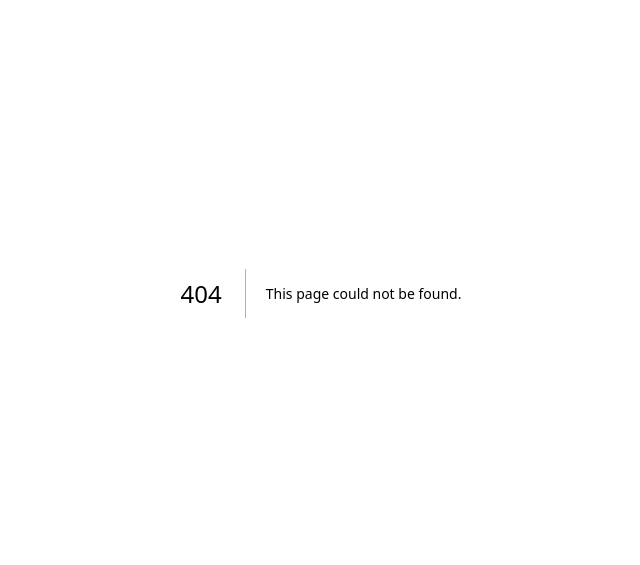
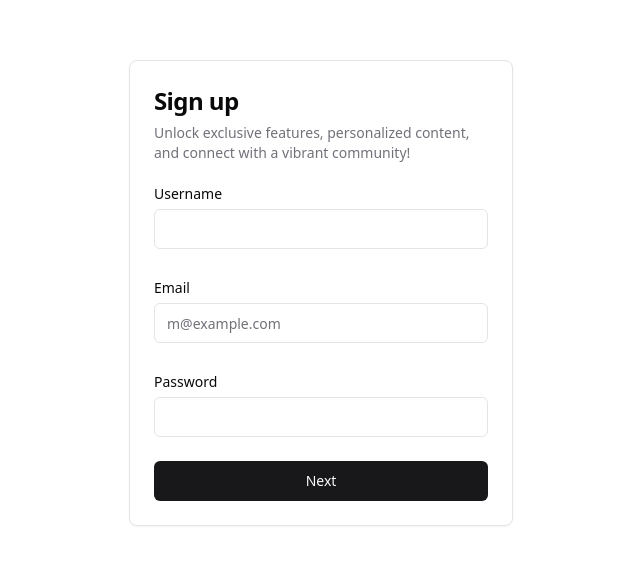
Before and after one commit to AlisaUrsu/BuzzByte-FE, a Next.js app: page /auth/signup in a window 1280 px wide. Before the commit this address had no page. Shown: the part 107-672 px from the top of the page, without its empty margins (319-959 px from the left). Built offline with nearby package versions, Linux system fonts and the light colour scheme.

Commit message:
added sign up and tag selection

```diff
--- /dev/null
+++ b/src/app/auth/signup/page.tsx
@@ -0,0 +1,56 @@
+"use client"
+
+import CategoryPickPage from "@/components/login/category-pick";
+import SignUpForm from "@/components/login/signup-form";
+import { useState } from "react"
+import { useRouter } from "next/navigation";
+
+
+type User = {
+    username: string;
+    email: string;
+    password: string;
+    categories: string[];
+}
+
+// two pages, one for username email password, one for tag selection
+//todo: make it so it lasts a refresh
+export default function SignUpPage() {
+    const [page, setPage] = useState<number>(1);
+    const [user, setUser] = useState<User>({ username: "", password: "", email: "", categories: [] });
+
+    const router = useRouter();
+
+    const onNext = (username: string, email: string, password: string) => {
+        setPage(2);
+        setUser({
+            ...user,
+            username,
+            email,
+            password,
+        });
+
+    }
+
+    const onSubmit = (categories: string[]) => {
+        setUser({
+            ...user,
+            categories
+        })
+
+        console.log("USER:", user)
+        // post to backend and store in local storage the tokens + username
+        localStorage.setItem("username", user.username)
+        router.push("/")
+    }
+
+    return (
+        <>
+
+            <div className="w-full h-screen flex items-center justify-center px-4">
+                {page === 1 ? <SignUpForm onNext={onNext} /> : <div className="w-[60%]"><CategoryPickPage onSubmit={onSubmit} /></div>}
+            </div>
+
+        </>
+    );
+}
--- /dev/null
+++ b/src/components/login/category-pick.tsx
@@ -0,0 +1,72 @@
+import { useState } from "react";
+import { Button } from "@/components/ui/button"
+
+type ButtonProps = {
+    label: string;
+    selected: boolean;
+    onClick: () => void;
+};
+
+const CategoryPickButton = ({ label, selected, onClick }: ButtonProps) => {
+    return (
+        <button
+            onClick={onClick}
+            className={`px-4 py-2 m-1 rounded-full ${selected ? "bg-blue-500 text-white" : "bg-gray-200 text-gray-800"
+                }`}
+        >
+            {label}
+        </button>
+    );
+};
+
+type CategoryPickPageProps = {
+    onSubmit: (categories: string[]) => void
+}
+
+const CategoryPickPage = ({ onSubmit }: CategoryPickPageProps) => {
+    const [selectedCategories, setSelectedCategories] = useState<string[]>([]);
+
+    //hardcoded categories
+
+    const categories = ["Category 1", "Category 2", "Category 3", "Category 4", "Category 5"];
+
+    const toggleCategory = (category: string) => {
+        setSelectedCategories((prev) =>
+            prev.includes(category) ? prev.filter((c) => c !== category) : [...prev, category]
+        );
+    };
+
+    return (
+        <div className="border rounded-lg shadow-md p-4">
+
+            <h2 className="text-lg font-semibold">Selected Categories</h2>
+            <div className="flex flex-wrap mb-2 h-10">
+                {selectedCategories.map((category) => (
+                    <span key={category} className="bg-blue-500 text-white px-3 py-1 rounded-full m-1">
+                        {category}
+                    </span>
+                ))}
+            </div>
+
+            <hr className="m-3"></hr>
+            <h2 className="text-lg font-semibold">Select More</h2>
+            <div className="overflow-auto max-h-40">
+                {categories.map((category) => (
+                    <CategoryPickButton
+                        key={category}
+                        label={category}
+                        selected={selectedCategories.includes(category)}
+                        onClick={() => toggleCategory(category)}
+                    />
+                ))}
+            </div>
+
+            <div className="m-5 flex justify-end">
+                <Button type="submit" disabled={selectedCategories.length < 3} onClick={() => onSubmit(selectedCategories)}>Submit</Button>
+            </div>
+
+        </div>
+    );
+};
+
+export default CategoryPickPage;
--- /dev/null
+++ b/src/components/login/signup-form.tsx
@@ -0,0 +1,124 @@
+"use client"
+
+import { Button } from "@/components/ui/button"
+import {
+    Card,
+    CardContent,
+    CardDescription,
+    CardFooter,
+    CardHeader,
+    CardTitle,
+} from "@/components/ui/card"
+import { Input } from "@/components/ui/input"
+import { Label } from "@/components/ui/label"
+
+import { useForm } from 'react-hook-form'
+import { z } from 'zod'
+import { zodResolver } from "@hookform/resolvers/zod";
+import { Alert } from "../ui/alert"
+
+
+export const description =
+    "A simple login form with email and password. The submit button says 'Log in'."
+
+export const iframeHeight = "600px"
+
+export const containerClassName =
+    "w-full h-screen flex items-center justify-center px-4"
+
+
+type SignUpFormData = z.infer<typeof signUpSchema>;
+
+
+
+
+const signUpSchema = z.object({
+    username: z.string(),
+    email: z.string().email("Invalid email format"),
+    password: z.string().min(6, "Password must be at least 6 characters").max(200, "Password must be at most 200 characters")
+});
+
+type SignUpFormProps = {
+    onNext: (username: string, email: string, password: string) => void;
+}
+
+export default function SignUpForm({ onNext }: SignUpFormProps) {
+    const {
+        register,
+        handleSubmit,
+        setError,
+        clearErrors,
+        formState: { errors, isSubmitting },
+    } = useForm<SignUpFormData>({
+        resolver: zodResolver(signUpSchema),
+        defaultValues: {
+            username: '',
+            email: '',
+            password: '',
+        },
+    });
+
+
+
+    const onSubmit = async (values: SignUpFormData) => {
+        //pass the data to the page
+        onNext(values.username, values.email, values.password);
+    };
+
+
+
+    return (
+        <Card className="w-full max-w-sm">
+            <CardHeader>
+                <CardTitle className="text-2xl">Sign up</CardTitle>
+                <CardDescription>
+                    Unlock exclusive features, personalized content, and connect with a vibrant community!
+                </CardDescription>
+            </CardHeader>
+            <form onSubmit={handleSubmit(onSubmit)}>
+                <CardContent className="grid gap-8">
+
+                    <div className="grid gap-2">
+                        <Label htmlFor="username">Username</Label>
+                        <Input {...register("username")} id="username" type="username" required onChange={() => clearErrors("root")} />
+                        {errors.username && (
+                            <Alert variant="destructive" className="text-center">
+                                {errors.username.message}
+                            </Alert>
+                        )}
+                    </div>
+
+                    <div className="grid gap-2">
+                        <Label htmlFor="email">Email</Label>
+                        <Input {...register("email")} id="email" type="email" placeholder="m@example.com" required onChange={() => clearErrors("root")} />
+                        {errors.email && (
+                            <Alert variant="destructive" className="text-center">
+                                {errors.email.message}
+                            </Alert>
+                        )}
+                    </div>
+                    <div className="grid gap-2">
+                        <Label htmlFor="password">Password</Label>
+                        <Input {...register("password")} id="password" type="password" required onChange={() => clearErrors("root")} />
+                        {errors.password && (
+                            <Alert variant="destructive" className="text-center">
+                                {errors.password.message}
+                            </Alert>
+                        )}
+                    </div>
+
+                </CardContent>
+
+                <CardFooter>
+                    <Button className="w-full" type="submit" disabled={isSubmitting}> {isSubmitting ? "Loading..." : "Next"}</Button>
+                </CardFooter>
+
+                {errors.root && (
+                    <Alert variant="destructive" className="text-center">
+                        {errors.root.message}
+                    </Alert>
+                )}
+            </form>
+        </Card>
+    )
+}
```
